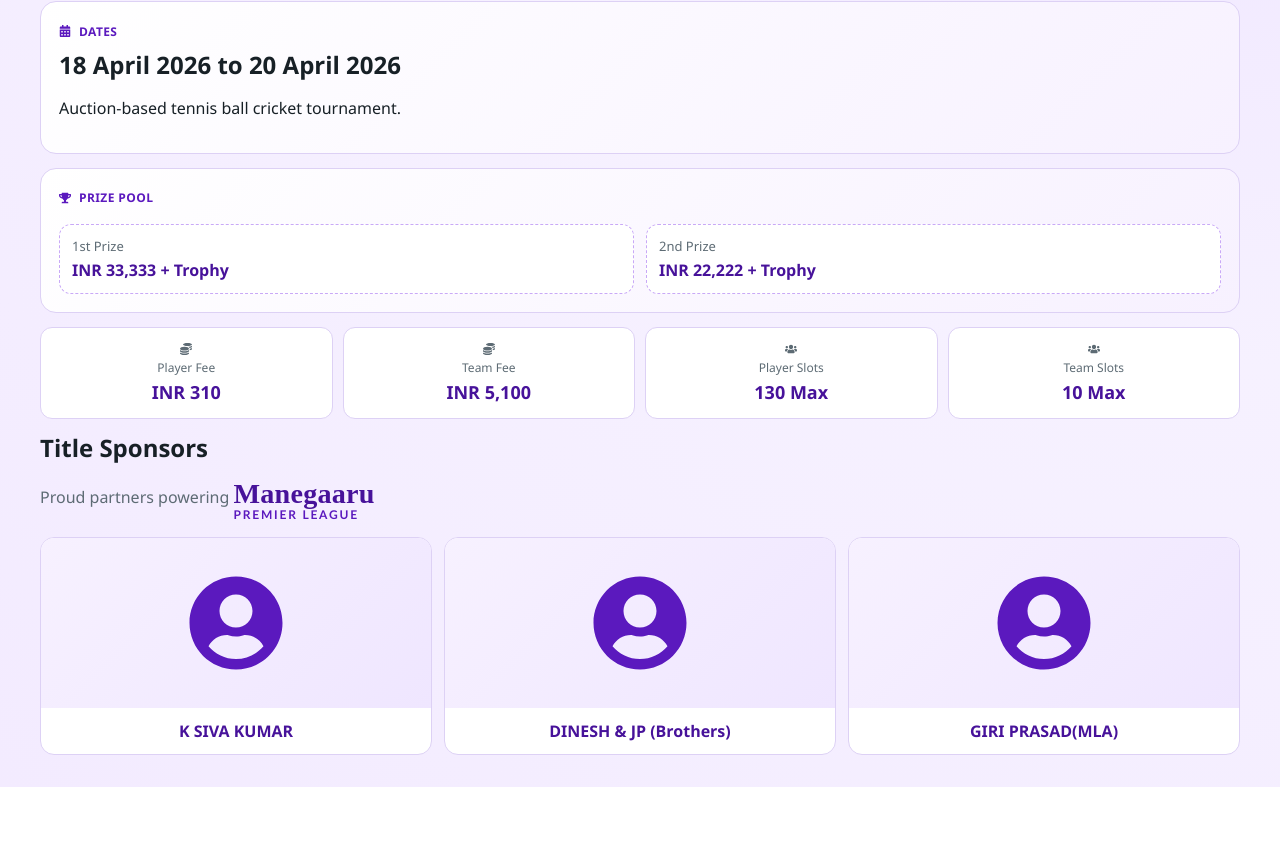
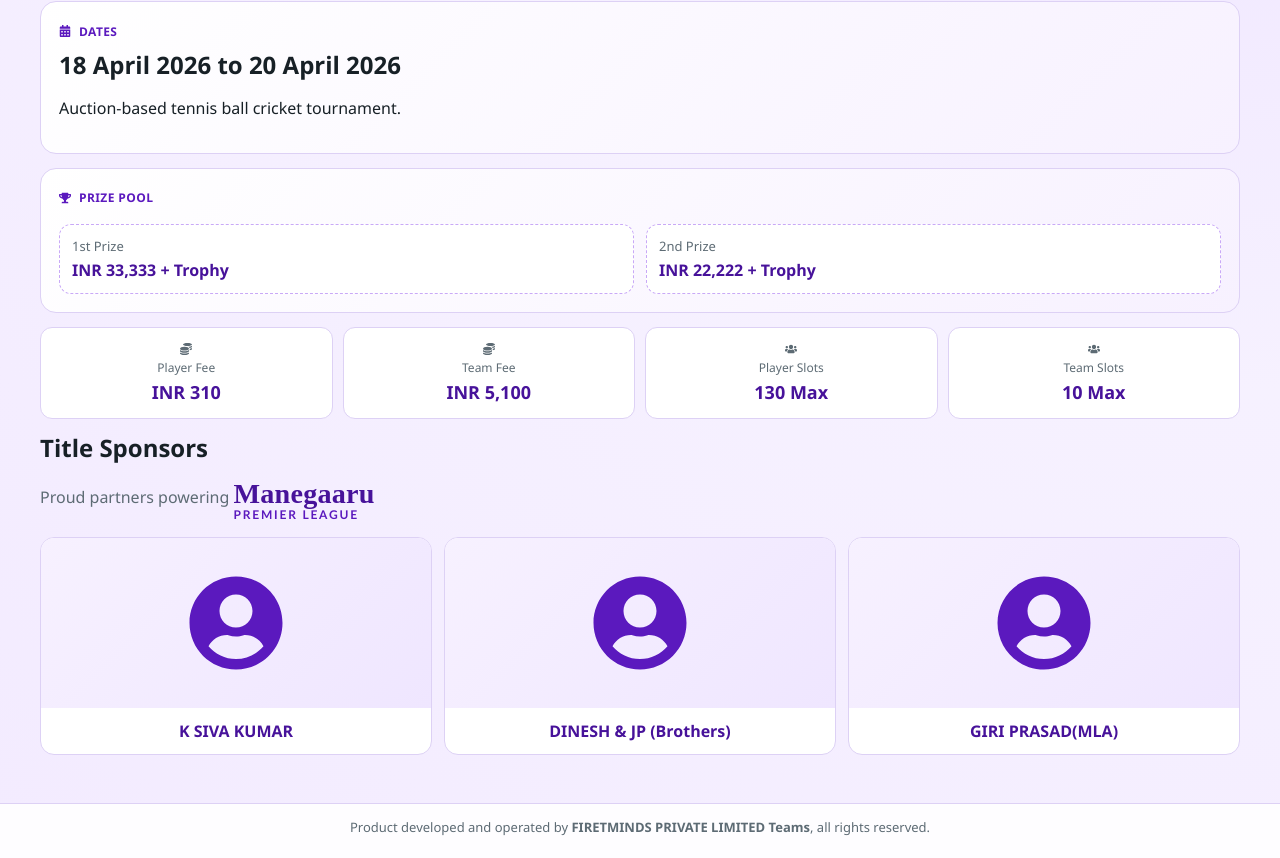
Before and after one commit to kishore-firetminds/kmpl-1, a Next.js app: page / in a window 1280 px wide. Shown: the part 507-1365 px from the top of the page. Before the commit the page ends 1294 px from the top, so only its background shows below. Built offline with nearby package versions, Linux system fonts and the light colour scheme; no server answers.

Commit message:
app footer

```diff
--- a/app/globals.css
+++ b/app/globals.css
@@ -658,3 +658,29 @@
     max-height: 230px;
   }
 }
+
+
+
+
+
+
+
+
+
+
+.app-footer {
+  border-top: 1px solid var(--border);
+  background: rgba(255, 255, 255, 0.9);
+  margin-top: 16px;
+}
+
+.app-footer .container {
+  padding: 14px 0 22px;
+}
+
+.app-footer p {
+  margin: 0;
+  color: var(--muted);
+  font-size: 13px;
+  text-align: center;
+}
--- a/app/layout.js
+++ b/app/layout.js
@@ -1,4 +1,5 @@
 import "./globals.css";
+import AppFooter from "@/components/AppFooter";
 
 export const metadata = {
   title: "KMPL Season-1",
@@ -8,7 +9,10 @@
 export default function RootLayout({ children }) {
   return (
     <html lang="en">
-      <body>{children}</body>
+      <body>
+        {children}
+        <AppFooter />
+      </body>
     </html>
   );
 }
--- /dev/null
+++ b/components/AppFooter.js
@@ -0,0 +1,11 @@
+export default function AppFooter() {
+  return (
+    <footer className="app-footer">
+      <div className="container">
+        <p>
+          Product developed and operated by <strong>FIRETMINDS PRIVATE LIMITED Teams</strong>, all rights reserved.
+        </p>
+      </div>
+    </footer>
+  );
+}
```
